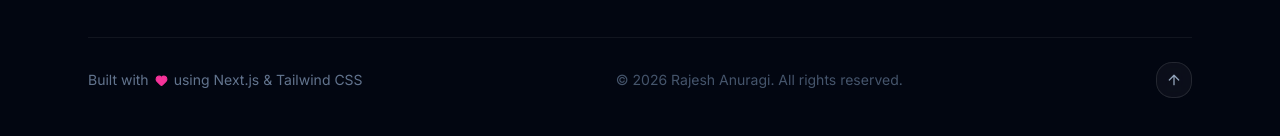
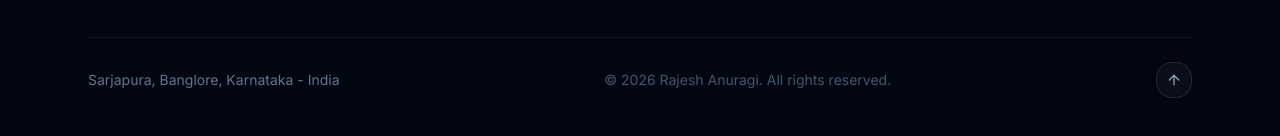
Before and after one commit to AnuragiRajesh/portfolio, a Next.js app: page / in a window 1280 px wide. Shown: the part 8712-8848 px from the top of the page. Built offline with nearby package versions, Linux system fonts and the light colour scheme.

Commit message:
add location in the footer

```diff
--- a/src/components/layout/Footer.tsx
+++ b/src/components/layout/Footer.tsx
@@ -102,7 +102,7 @@ export default function Footer() {
         {/* Divider */}
         <div className="border-t border-white/[0.06] pt-6 flex flex-col sm:flex-row items-center justify-between gap-4">
           <p className="text-slate-500 text-sm flex items-center gap-1.5">
-            Built with <Heart size={13} className="text-pink-500 fill-pink-500" /> using Next.js &amp; Tailwind CSS
+            Sarjapura, Banglore, Karnataka - India
           </p>
           <p className="text-slate-600 text-sm">
             © {new Date().getFullYear()} {personal.name}. All rights reserved.
```
